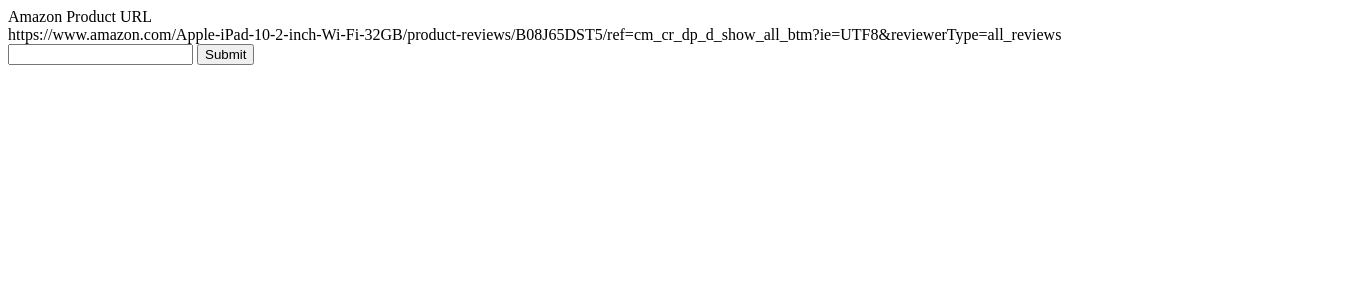
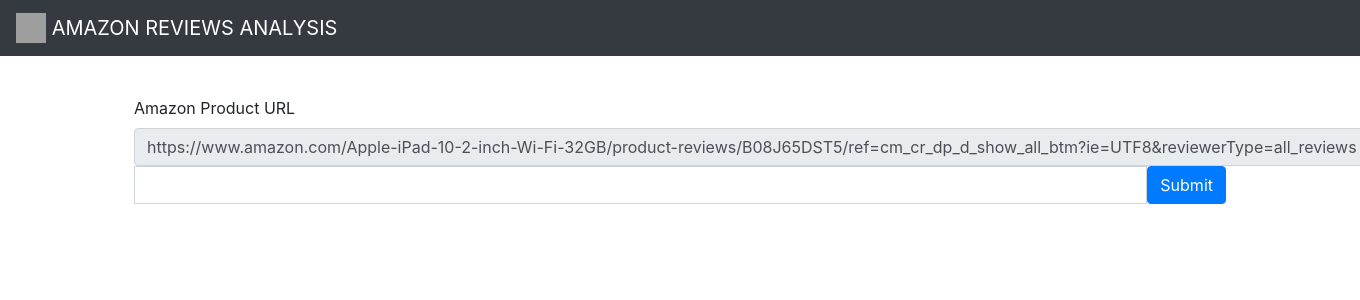
Before and after one commit to haticeaydinn/AmazonReviewAnalysis, a Django app: page /analysis/ in a window 1360 px wide. Shown: the top 300 px of the page. Run offline with Django 3.2, Linux system fonts and the light colour scheme; grey boxes are pictures that could not be loaded.

Commit message:
added navbar

```diff
--- a/django/analysis/templates/index.html
+++ b/django/analysis/templates/index.html
@@ -1,3 +1,8 @@
+{% extends 'base.html' %}
+
+{% block content %}
+
+<div class="container p-4 mb-4 my-3">
   <label for="basic-url">Amazon Product URL</label>
   <div class="input-group mb-3">
     <div class="input-group-prepend">
@@ -6,3 +11,7 @@
     <input type="text" class="form-control" id="basic-url" aria-describedby="basic-addon3">
     <button type="submit" class="btn btn-primary">Submit</button>
   </div>
+</div>
+
+
+{% endblock %}
--- a/django/templates/base.html
+++ b/django/templates/base.html
@@ -12,21 +12,11 @@
   </head>
   <body>
     <!-- Image and text -->
-    <nav class="navbar navbar-light bg-light">
-      <a class="navbar-brand" href="#">
-        <img src="https://cdn.iconscout.com/icon/free/png-512/discover-16-450527.png" width="30" height="30" class="d-inline-block align-top" alt="" loading="lazy">
+    <nav class="navbar navbar-dark bg-dark">
+      <a class="navbar-brand" href="/analysis">
+        <img src="https://live.staticflickr.com/8425/7749078932_c476055cdf_w.jpg" width="30" height="30" class="d-inline-block align-top" alt="" loading="lazy">
         AMAZON REVIEWS ANALYSIS
       </a>
-      <form class="form-inline">
-        {% if user.is_authenticated %}
-          <span class="navbar-text" style="text-align: center;">
-            Hi Hatice!
-          </span>
-          <a class="btn btn-primary" href="/logout" role="button">Logout</a>
-        {% else %}
-          <a class="btn btn-primary" href="/login" role="button">Login</a>
-        {% endif %}
-      </form>
     </nav>
     <div class="container-fluid">
         {% block content %}
```
Lines whose indentation alone changed are shown as unchanged.
